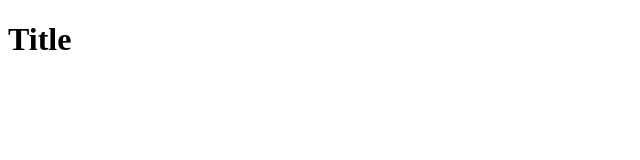
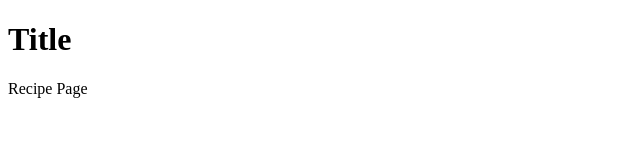
Before and after one commit to Tommy1023/get_demo, a plain HTML site: page index.html in a window 1280 px wide. Shown: the whole page, without its empty margins (0-640 px from the left). Drawn offline with Linux system fonts and the light colour scheme.

Commit message:
Recipe Page

```diff
--- a/index.html
+++ b/index.html
@@ -10,6 +10,7 @@
   <h1>Title</h1>
   <div class="header">
     <div class="nav"></div>
+    Recipe Page
   </div>
   <div class="footer"></div>
 </body>
```
